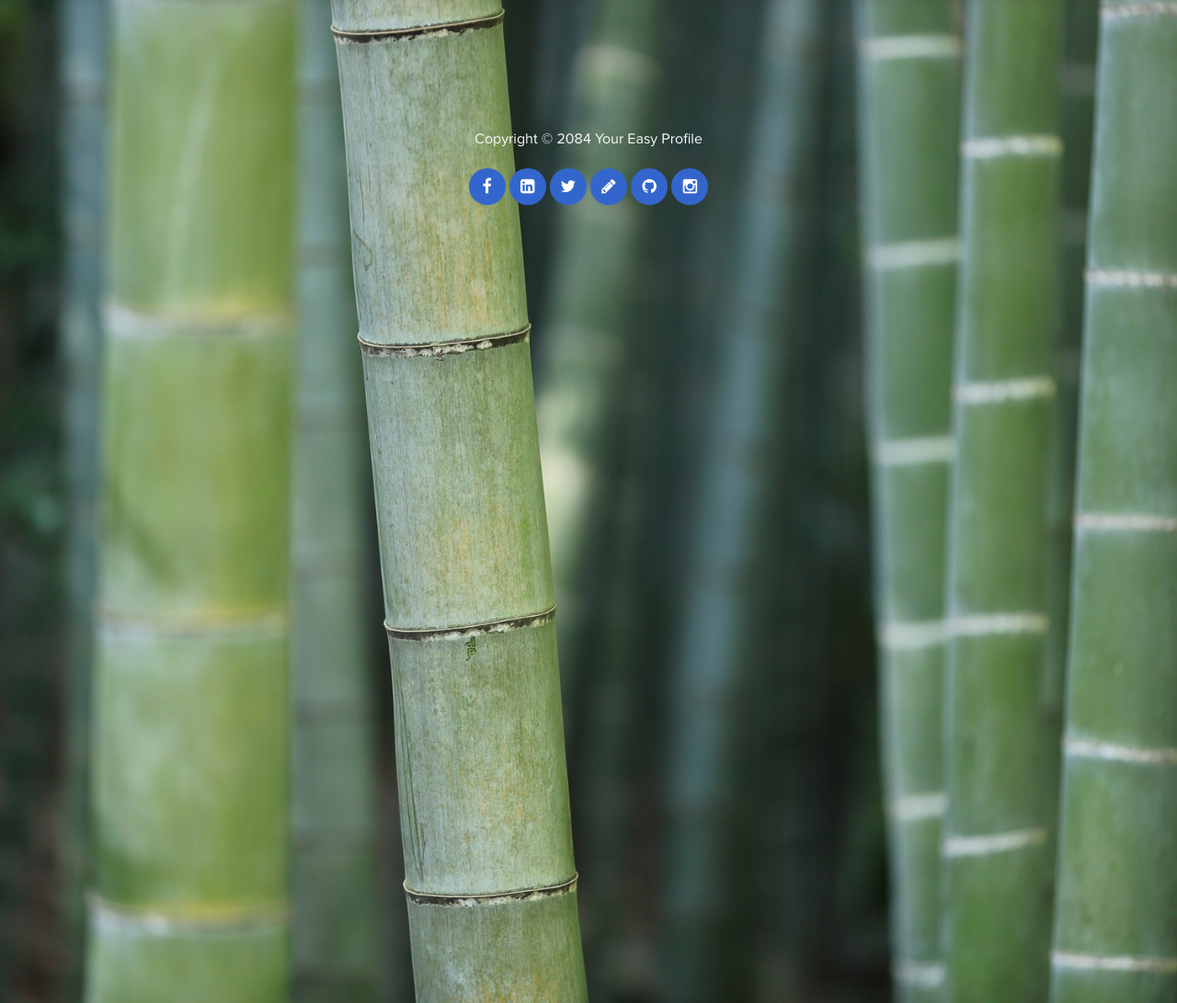
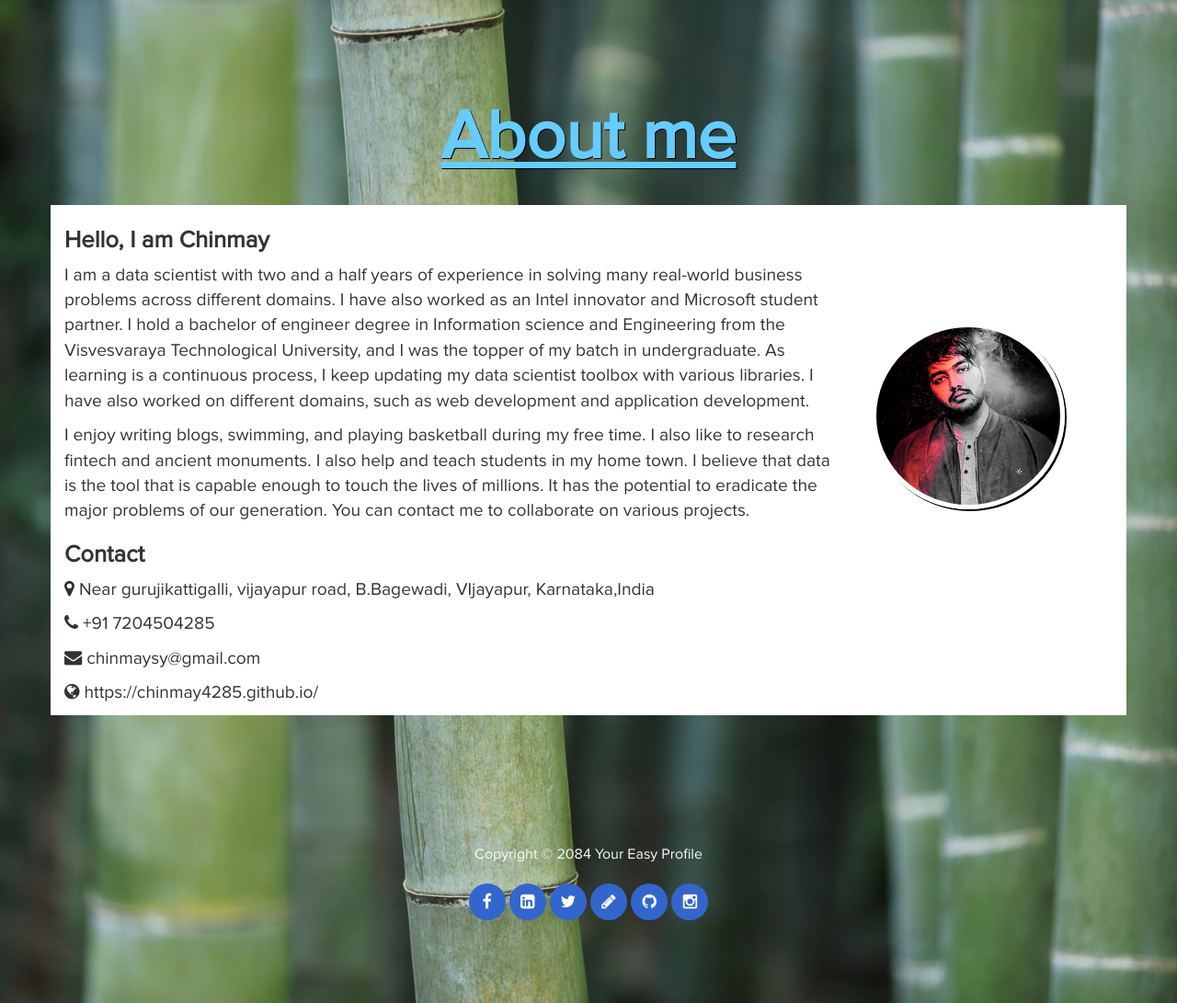
Before and after one commit to Chinmay4285/Chinmay4285.github.io, a Jekyll site: the page about.html, which Jekyll copies as it is, in a window 1280 px wide and 1091 px high. Shown: the whole window at 92% size. Built offline with Jekyll 4.4.1, drawn with Linux system fonts in a browser that asks for light colours.

Commit message:
Update about.html

```diff
--- a/about.html
+++ b/about.html
@@ -2,7 +2,7 @@
 <html lang="en">
 <head>
 	<meta charset="utf-8">
-	<title>Chinmay 4285 Certificates</title>
+	<title>Chinmay 4285 About</title>
 	<meta http-equiv="X-UA-Compatible" content="IE=Edge">
 	<meta name="viewport" content="width=device-width, initial-scale=1">
 	<meta name="keywords" content="">
@@ -38,12 +38,45 @@ http://www.templatemo.com/tm-467-easy-profile
 			</div>
 		</div>
 	</nav>
+
 <!-- preloader section -->
 <div class="preloader">
 	<div class="sk-spinner sk-spinner-wordpress">
        <span class="sk-inner-circle"></span>
      </div>
 </div>
+
+  <div class="container" style="padding-top: 90PX; padding-bottom: 20px; ">
+<h1 class="tm-title bold shadow" style=" font-size: 75px; text-align:
+center;"><u>About me</u></h1>
+</div>
+
+<section class="container" style="background-color: white;">
+	<div class="row">
+		<div class="col-md-9 col-sm-9 col-xs-9">
+			<h1 style="padding-top: 5px; font-size: 2vw;"><b> Hello, I am Chinmay</b></h1>
+			<p style=" font-size: 1.5vw; text-align:left;">I am a data scientist with two and a half years of experience in solving many real-world business problems across different domains. I have also worked as an Intel innovator and Microsoft student partner. I hold a bachelor of engineer degree in Information science and Engineering from the Visvesvaraya Technological University, and I was the topper of my batch in undergraduate. As learning is a continuous process, I keep updating my data scientist toolbox with various libraries. I have also worked on different domains, such as web development and application development.</p>
+			<p style=" font-size: 1.5vw; text-align:left;">
+			I enjoy writing blogs, swimming, and playing basketball during my free time. I also like to research fintech and ancient monuments. I also help and teach students in my home town. I believe that data is the tool that is capable enough to touch the lives of millions. It has the potential to eradicate the major problems of our generation. You can contact me to collaborate on various projects. </p>
+
+			<h1 style=" font-size: 2vw; text-align:left;"><b>Contact</b></h1>
+			<p style=" font-size: 1.5vw; text-align:left;"><i class="fa fa-map-marker"></i> Near gurujikattigalli, vijayapur road, B.Bagewadi, VIjayapur, Karnataka,India</p>
+			<p style=" font-size: 1.5vw; text-align:left;"><i class="fa fa-phone"></i> +91 7204504285</p>
+			<p style=" font-size: 1.5vw; text-align:left;"><i class="fa fa-envelope"></i> chinmaysy@gmail.com</p>
+			<p style=" font-size: 1.5vw; text-align:left;"><i class="fa fa-globe"></i> https://chinmay4285.github.io/</p>
+
+
+
+
+
+		</div>
+		<div class="col-md-3 col-sm-3 col-xs-3" style="padding-top: 10vw">
+			<img src="images/profile1.png" class="img-responsive img-circle tm-border" alt="templatemo easy profile"/>
+		</div>
+	</div>
+</section>
+
+
 
 <script>
 var prevScrollpos = window.pageYOffset;
```
